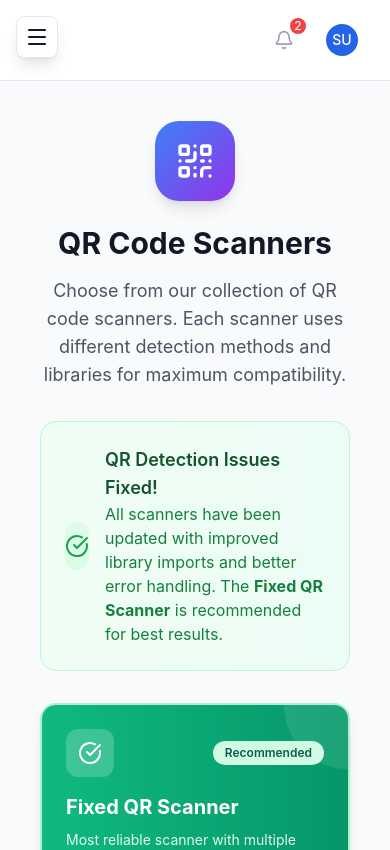
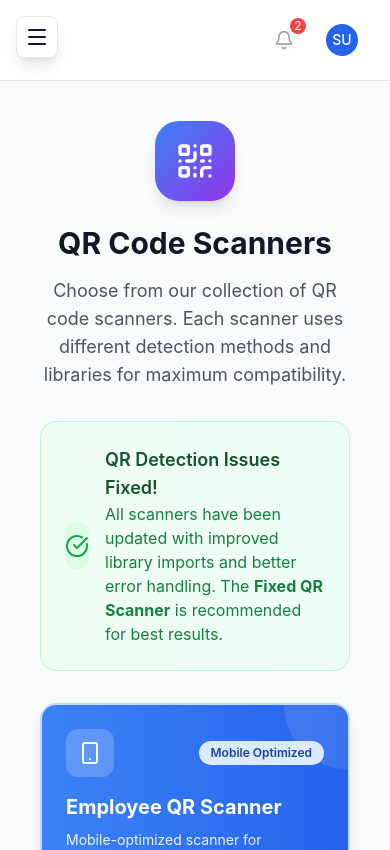
Before and after one commit to norielvc/ibaoesteportal, a Next.js app in the folder frontend/: page /qr-scanners in a window 390 px wide. Shown: the top 850 px of the page. Built offline with nearby package versions, Linux system fonts and the light colour scheme; sample sign-in values are in the browser's storage.

Commit message:
Add Employee QR Scanner to sidebar navigation and QR scanners page for easy mobile access

```diff
--- a/frontend/pages/qr-scanners.js
+++ b/frontend/pages/qr-scanners.js
@@ -18,6 +18,16 @@ export default function QRScannersPage() {
   }, []);
 
   const scanners = [
+    {
+      id: 'employee',
+      name: 'Employee QR Scanner',
+      description: 'Mobile-optimized scanner for employee ID QR codes. Saves scan data to database with timestamps.',
+      icon: Smartphone,
+      color: 'blue',
+      status: 'Mobile Optimized',
+      features: ['Employee ID Scanning', 'Database Storage', 'Mobile Optimized', 'Attendance Tracking'],
+      path: '/employee-qr-scanner'
+    },
     {
       id: 'fixed',
       name: 'Fixed QR Scanner',
@@ -262,15 +272,22 @@ export default function QRScannersPage() {
           <h3 className="text-lg font-semibold text-gray-900 mb-4">Quick Access</h3>
           <div className="flex flex-wrap justify-center gap-3">
             <button
+              onClick={() => router.push('/employee-qr-scanner')}
+              className="bg-blue-600 hover:bg-blue-700 text-white px-6 py-2 rounded-lg font-medium transition-all flex items-center gap-2"
+            >
+              <Smartphone className="w-4 h-4" />
+              Employee Scanner
+            </button>
+            <button
               onClick={() => router.push('/qr-scanner-fixed')}
               className="bg-emerald-600 hover:bg-emerald-700 text-white px-6 py-2 rounded-lg font-medium transition-all flex items-center gap-2"
             >
               <CheckCircle className="w-4 h-4" />
-              Recommended Scanner
+              Fixed Scanner
             </button>
             <button
               onClick={() => window.open('/test-qr-detection.html', '_blank')}
-              className="bg-blue-600 hover:bg-blue-700 text-white px-6 py-2 rounded-lg font-medium transition-all flex items-center gap-2"
+              className="bg-gray-600 hover:bg-gray-700 text-white px-6 py-2 rounded-lg font-medium transition-all flex items-center gap-2"
             >
               <Wrench className="w-4 h-4" />
               Test Page
--- a/frontend/src/components/Layout/Sidebar.js
+++ b/frontend/src/components/Layout/Sidebar.js
@@ -19,7 +19,8 @@ import {
   QrCode,
   Building2,
   Zap,
-  Image
+  Image,
+  Smartphone
 } from 'lucide-react';
 import { cn } from '@/lib/utils';
 import { logout, getUserData } from '@/lib/auth';
@@ -71,6 +72,12 @@ const navigation = [
     href: '/requests',
     icon: ClipboardList,
     description: 'Manage requests'
+  },
+  {
+    name: 'Employee QR Scanner',
+    href: '/employee-qr-scanner',
+    icon: Smartphone,
+    description: 'Scan employee ID QR codes'
   },
   {
     name: 'QR Scanner',
```
